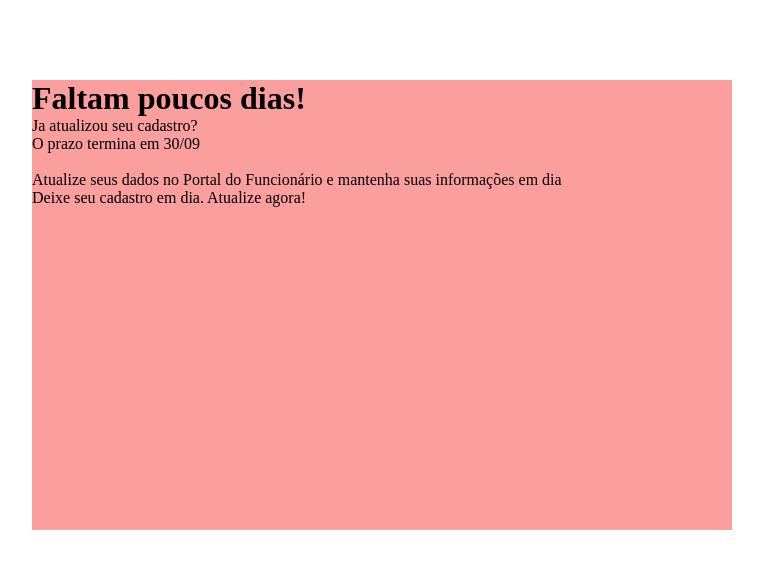
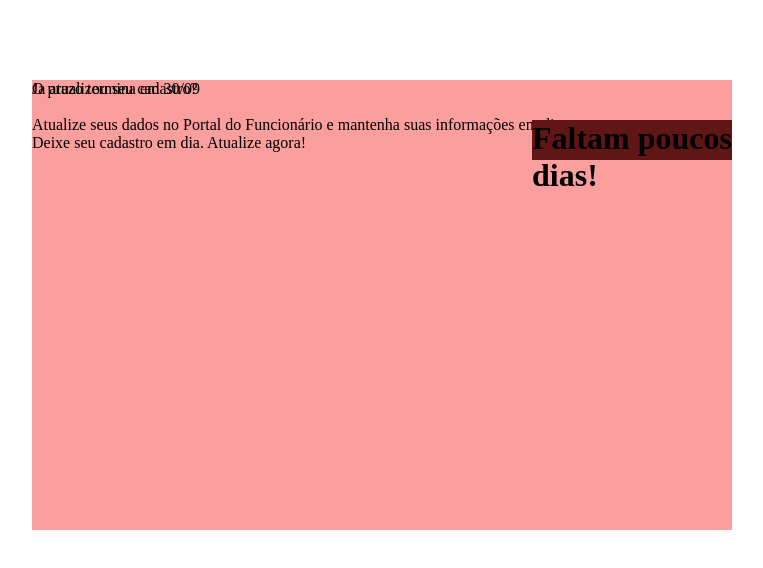
Before and after one commit to lorenagoncalves02/position, a website: page index.html in a window 1280 px wide. Shown: the whole page, without its empty margins (238-1001 px from the left). Drawn offline with Linux system fonts and the light colour scheme.

Commit message:
tenho que organizar

```diff
--- a/global.css
+++ b/global.css
@@ -12,3 +12,18 @@
     left: 270px;
     top: 80px;
 }
+
+.titulo{
+    position: absolute;
+    width: 200px;
+    height: 40px;
+    background: #611616;
+    top: 40px;
+    left: 500px;
+}
+
+.subtitulo{
+    position: absolute;
+
+
+}
--- a/index.html
+++ b/index.html
@@ -13,9 +13,9 @@
     <div class="container">
         <div class="titulo">
             <h1>Faltam poucos dias!</h1>
-            <div class="subtitulo">
+        </div>
+        <div class="subtitulo">
                 <p>Ja atualizou seu cadastro?</p>
-            </div>
         </div>
         <div class="prazo">
             <p>O prazo termina em 30/09</p>
```
